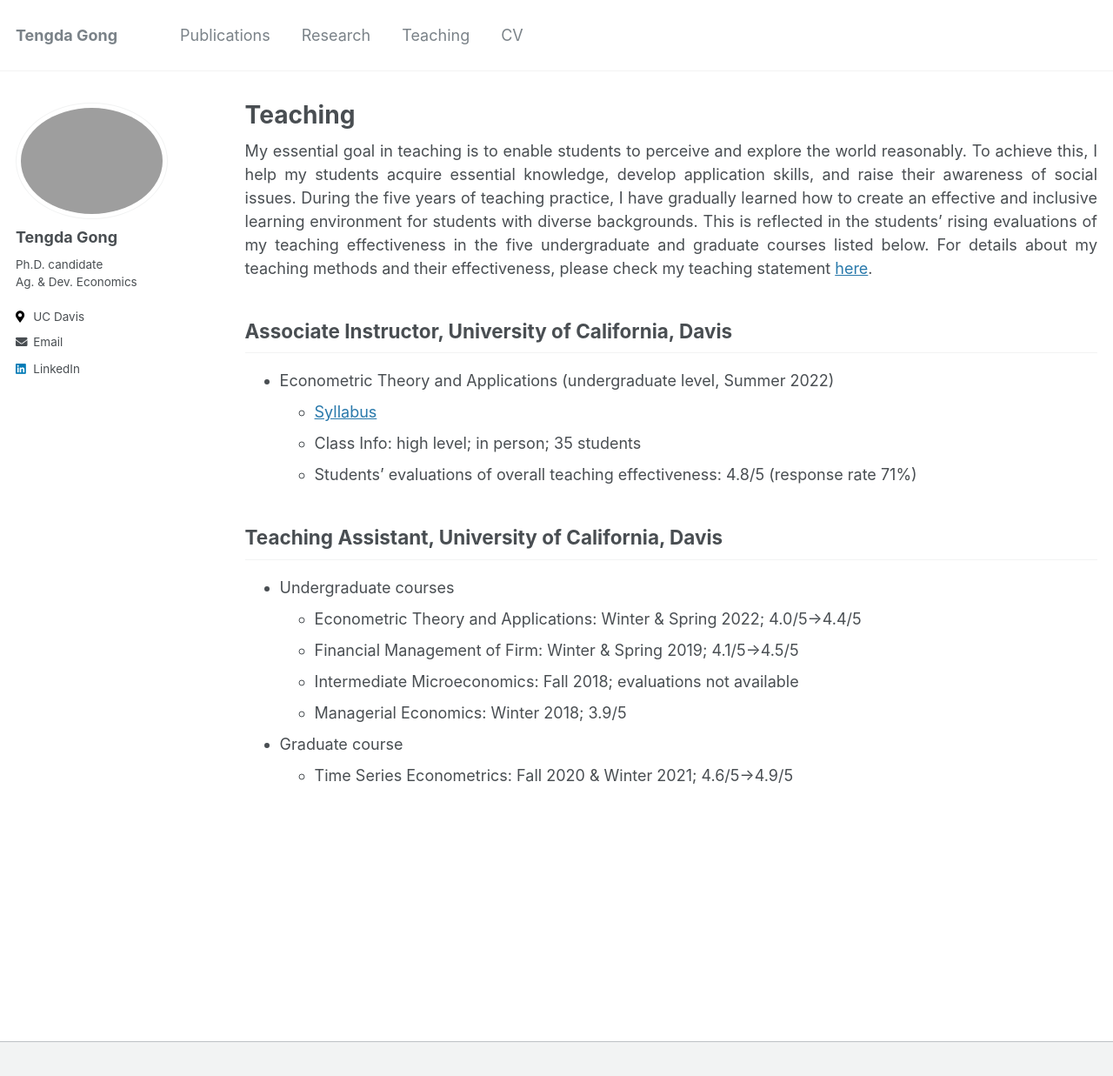
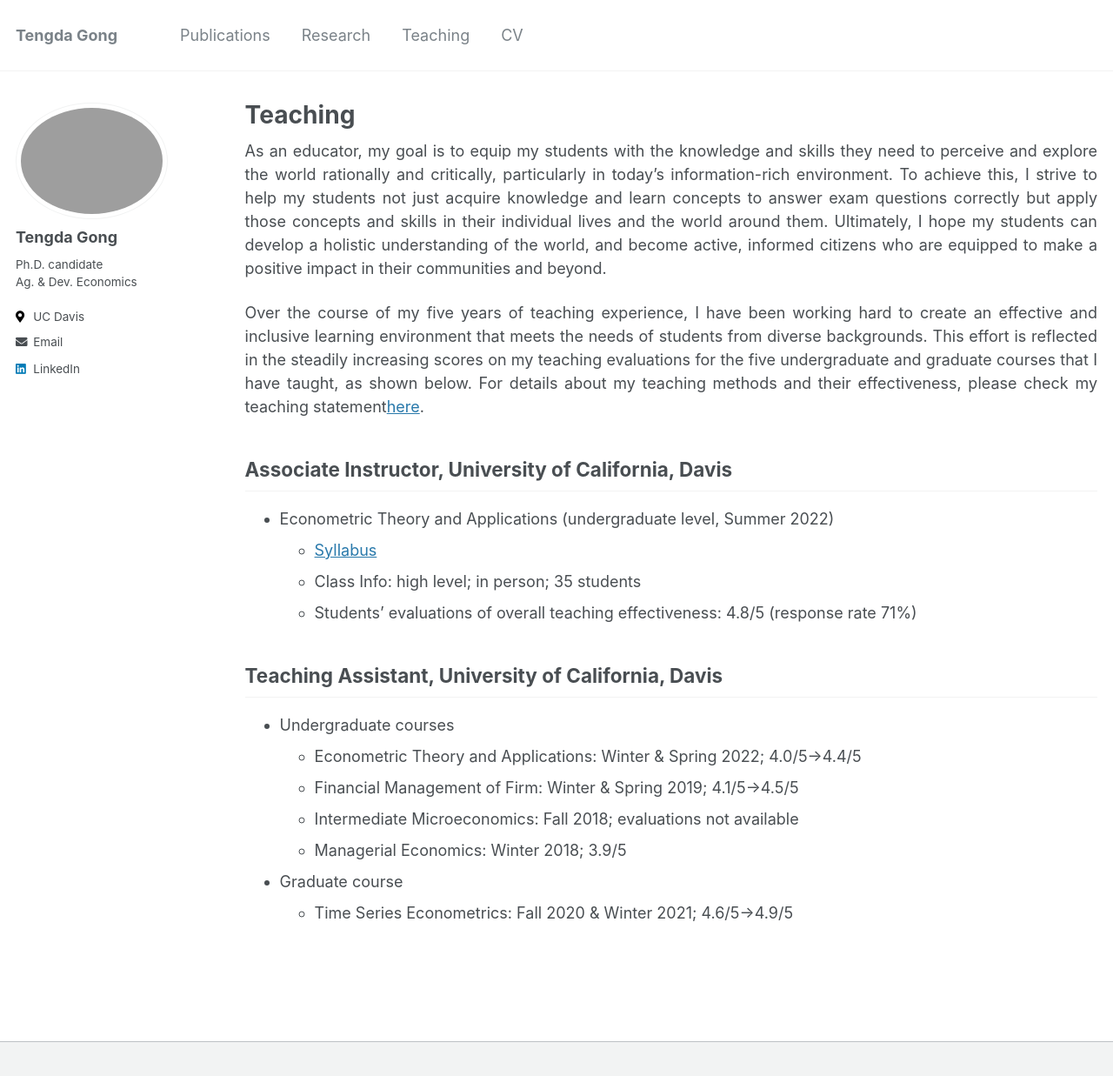
Before and after one commit to tendakung/tendakung.github.io, a Jekyll site: the page built from _pages/teaching.md, in a window 1280 px wide and 1270 px high. Shown: the top 1237 px of the window at 87% size. Built offline with Jekyll 4.4.1, drawn with Linux system fonts in a browser that asks for light colours.

Commit message:
Update teaching.md

```diff
--- a/_pages/teaching.md
+++ b/_pages/teaching.md
@@ -5,7 +5,9 @@ permalink: /teaching/
 title: "Teaching"
 ---
 
-My essential goal in teaching is to enable students to perceive and explore the world reasonably. To achieve this, I help my students acquire essential knowledge, develop application skills, and raise their awareness of social issues. During the five years of teaching practice, I have gradually learned how to create an effective and inclusive learning environment for students with diverse backgrounds. This is reflected in the students’ rising evaluations of my teaching effectiveness in the five undergraduate and graduate courses listed below. For details about my teaching methods and their effectiveness, please check my teaching statement [here](/files/pdf/teaching/TS.pdf).
+As an educator, my goal is to equip my students with the knowledge and skills they need to perceive and explore the world rationally and critically, particularly in today's information-rich environment. To achieve this, I strive to help my students not just acquire knowledge and learn concepts to answer exam questions correctly but apply those concepts and skills in their individual lives and the world around them. Ultimately, I hope my students can develop a holistic understanding of the world, and become active, informed citizens who are equipped to make a positive impact in their communities and beyond.
+
+Over the course of my five years of teaching experience, I have been working hard to create an effective and inclusive learning environment that meets the needs of students from diverse backgrounds. This effort is reflected in the steadily increasing scores on my teaching evaluations for the five undergraduate and graduate courses that I have taught, as shown below. For details about my teaching methods and their effectiveness, please check my teaching statement[here](/files/pdf/teaching/TS.pdf).
 
 ## Associate Instructor, University of California, Davis
 - Econometric Theory and Applications (undergraduate level, Summer 2022)
```
